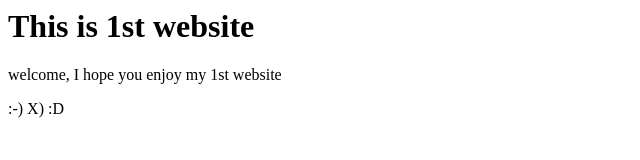
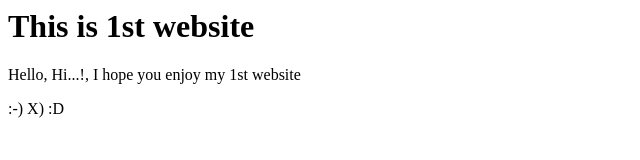
Before and after one commit to Joysiegreich/Demo-repo1, a plain HTML site: page index.html in a window 1280 px wide. Shown: the full height of the page, 0-640 px from the left. Drawn offline with Linux system fonts and the light colour scheme.

Commit message:
changed welcome to Hello Hi

```diff
--- a/index.html
+++ b/index.html
@@ -1,7 +1,7 @@
 <html>
 <title> This is my website</title>
 <h1> This is 1st website</h1>
-<p> welcome, I hope you enjoy my 1st website </p>
+<p> Hello, Hi...!, I hope you enjoy my 1st website </p>
 <p> :-) X) :D </p>
 
 </html>
```
